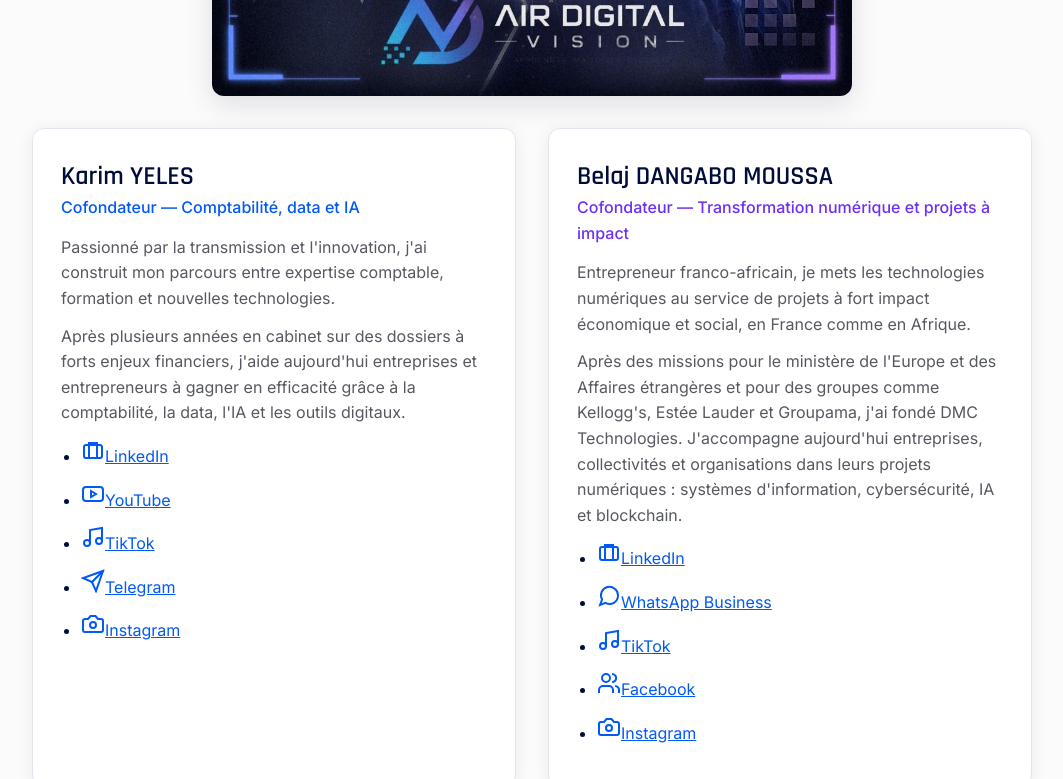
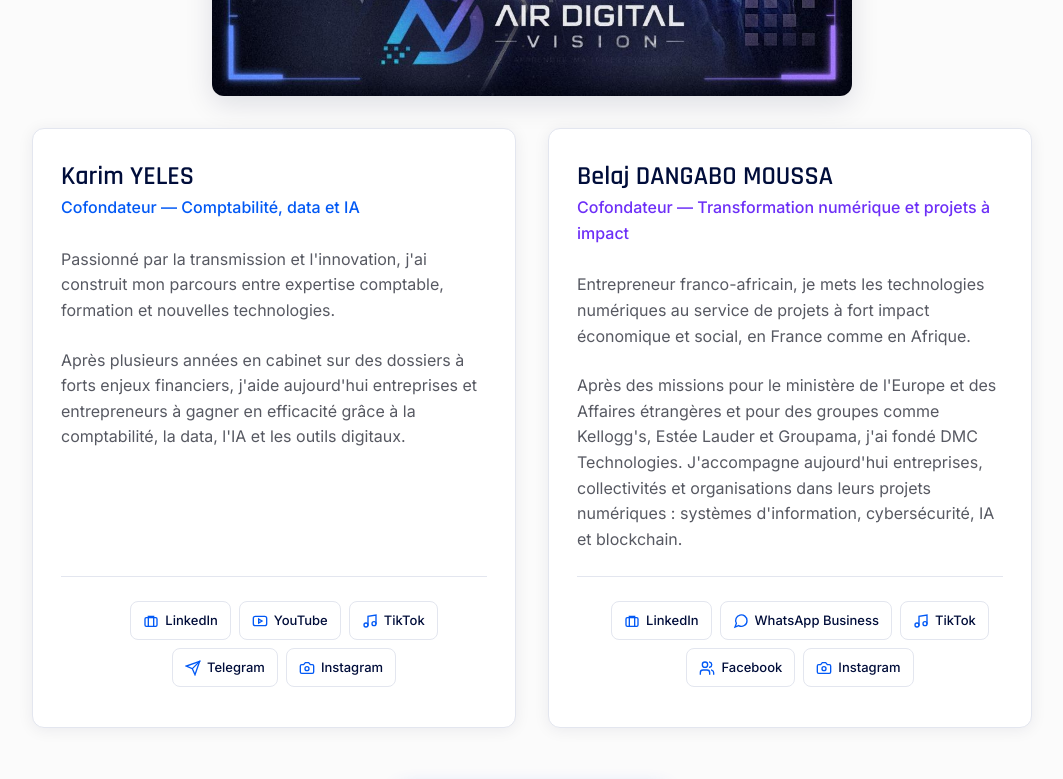
Before and after one commit to airdigitalvision/air-digital-vision, a plain HTML site: page equipe.html in a window 1280 px wide. Shown: the part 1080-1859 px from the top of the page, without its empty margins (108-1171 px from the left). Drawn offline with Linux system fonts and the light colour scheme.

Commit message:
Add files via upload

```diff
--- a/assets/style.css
+++ b/assets/style.css
@@ -292,3 +292,13 @@ section{padding:96px var(--marge)}
 .luma iframe{display:block;width:100%;height:520px;border:0}
 @media(max-width:640px){.luma iframe{height:600px}}
 .nav-liens a{white-space:nowrap}
+
+/* v10 — réseaux sociaux des fondateurs */
+.equipe-grille .membre{display:flex;flex-direction:column}
+.equipe-grille .membre-txt{flex:1;display:flex;flex-direction:column}
+.reseaux{list-style:none;display:flex;flex-wrap:wrap;justify-content:center;gap:8px;margin-top:auto;padding-top:24px;border-top:1px solid var(--trait)}
+.membre-txt p:last-of-type{margin-bottom:24px}
+.reseaux a{display:inline-flex;align-items:center;gap:6px;padding:8px 12px;border:1px solid var(--trait);border-radius:8px;font-size:13px;font-weight:500;color:var(--marine);text-decoration:none;transition:border-color .15s,color .15s}
+.reseaux a:hover{border-color:var(--vision);color:var(--vision)}
+.reseaux .ico{width:16px;height:16px;color:var(--vision)}
+.legal .reseaux li{margin:0}
```
